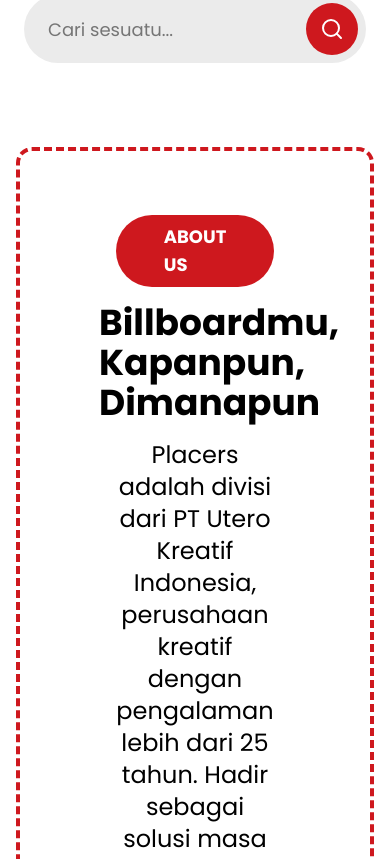
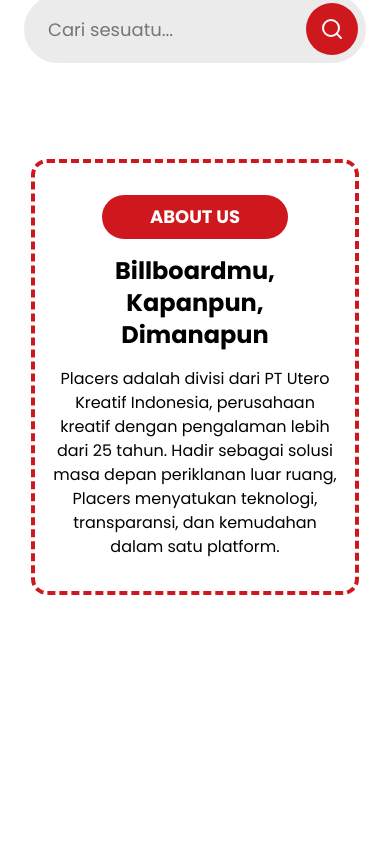
Before and after one commit to Utero-Interns/placers-website, a Next.js app: page / in a window 390 px wide. Shown: the part 940-1799 px from the top of the page. After the commit the page ends 1535 px from the top, so only its background shows below. Built offline with nearby package versions, Linux system fonts and the light colour scheme.

Commit message:
add: responsive for about us section

```diff
--- a/components/landingpage/LandingAboutUs.tsx
+++ b/components/landingpage/LandingAboutUs.tsx
@@ -2,19 +2,43 @@ import SectionTag from "./SectionTag";
 
 export default function LandingAboutUs() {
     return (
-        <section id="about-us" className="flex items-center justify-center bg-white w-full mt-5">
-            <div className="flex flex-col items-center border-4 rounded-2xl border-dashed border-[var(--color-primary)] py-16 px-40 w-11/12 space-y-4" >
+        <section
+            id="about-us"
+            className="flex items-center justify-center bg-white w-full px-4 mt-8 md:mt-12 lg:mt-16"
+        >
+            {/* Main container with responsive padding and spacing */}
+            <div
+                className="flex flex-col items-center border-4 rounded-2xl border-dashed border-[var(--color-primary)] w-11/12 space-y-4
+                           py-8 px-4
+                           md:py-10 md:px-8
+                           lg:py-12 lg:px-16
+                           xl:py-14 xl:px-24
+                           2xl:py-16 2xl:px-40"
+            >
                 <SectionTag
                     text="ABOUT US"
                     bgColor="var(--color-primary)"
                     textColor="white"
                 />
 
-                <h1 className="text-black text-4xl font-bold ml-12">
+                {/* Responsive heading */}
+                <h1
+                    className="text-black font-bold text-center
+                               text-2xl
+                               lg:text-3xl
+                               2xl:text-4xl"
+                >
                     Billboardmu, Kapanpun, Dimanapun
                 </h1>
 
-                <p className="text-black text-2xl text-center">
+                {/* Responsive paragraph */}
+                <p
+                    className="text-black text-center
+                               text-base
+                               lg:text-lg
+                               xl:text-xl
+                               2xl:text-2xl"
+                >
                     Placers adalah divisi dari PT Utero Kreatif Indonesia, perusahaan kreatif dengan pengalaman lebih dari 25 tahun. Hadir sebagai solusi masa depan periklanan luar ruang, Placers menyatukan teknologi, transparansi, dan kemudahan dalam satu platform.
                 </p>
             </div>
```
